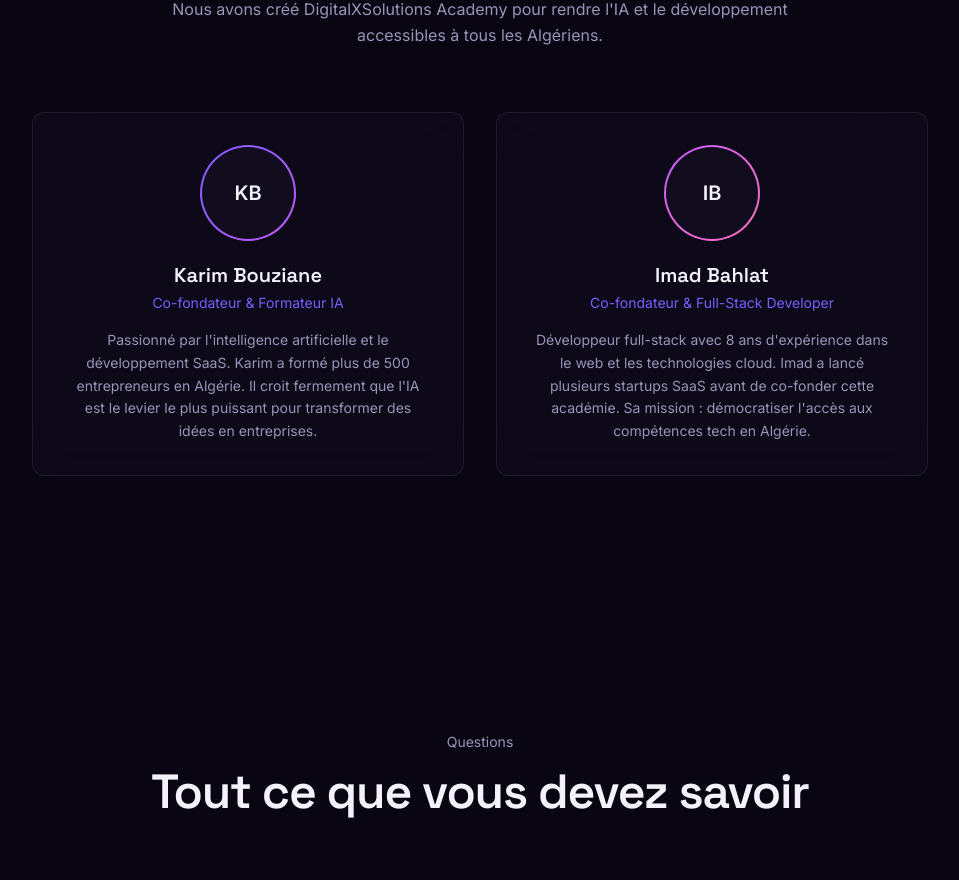
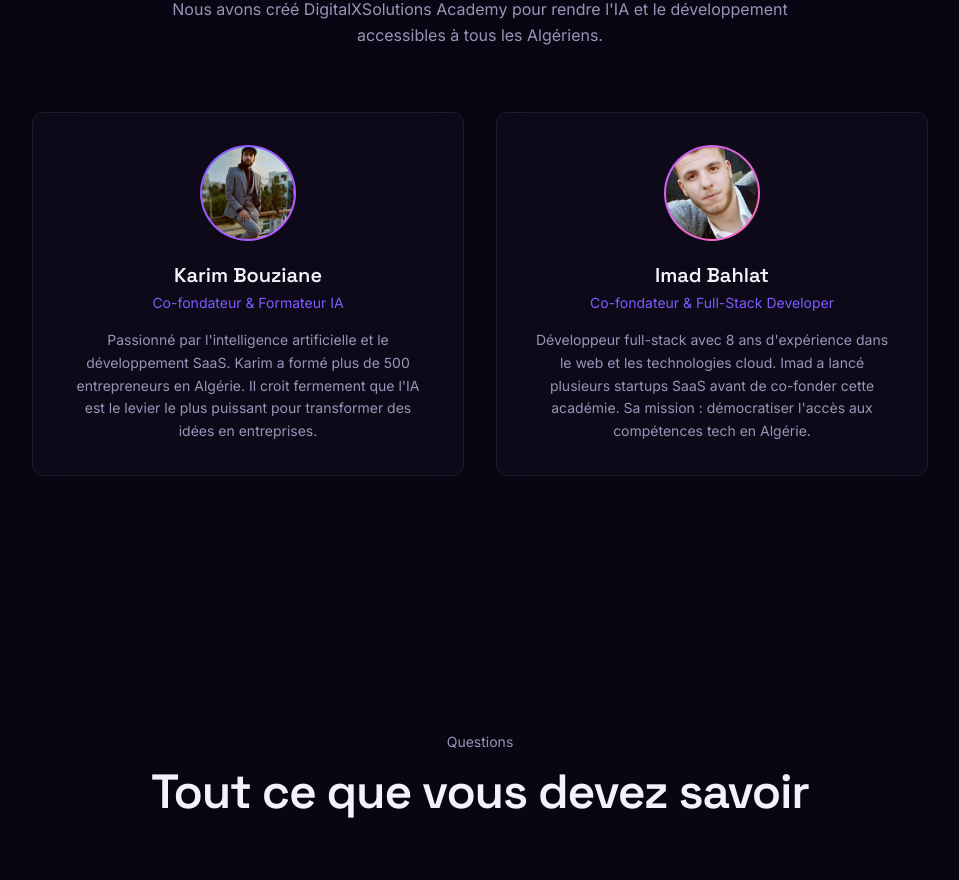
Before and after one commit to karimbzn31/DigitalX-Solutions-, a Next.js app: page / in a window 1280 px wide. Shown: the part 5932-6812 px from the top of the page, without its empty margins (160-1119 px from the left). Built offline with nearby package versions, Linux system fonts and the light colour scheme.

Commit message:
fix: rename team photos extension

```diff
--- a/src/components/landing/TeamSection.tsx
+++ b/src/components/landing/TeamSection.tsx
@@ -1,11 +1,14 @@
 "use client";
 
+import { useState } from "react";
+import Image from "next/image";
 import { motion } from "framer-motion";
 import { SectionHeader } from "@/components/shared/SectionHeader";
 
 const founders = [
   {
     name: "Karim Bouziane",
+    slug: "karim-bouziane",
     role: "Co-fondateur & Formateur IA",
     bio: "Passionné par l'intelligence artificielle et le développement SaaS. Karim a formé plus de 500 entrepreneurs en Algérie. Il croit fermement que l'IA est le levier le plus puissant pour transformer des idées en entreprises.",
     initials: "KB",
@@ -13,12 +16,36 @@ const founders = [
   },
   {
     name: "Imad Bahlat",
+    slug: "imad-bahlat",
     role: "Co-fondateur & Full-Stack Developer",
     bio: "Développeur full-stack avec 8 ans d'expérience dans le web et les technologies cloud. Imad a lancé plusieurs startups SaaS avant de co-fonder cette académie. Sa mission : démocratiser l'accès aux compétences tech en Algérie.",
     initials: "IB",
     color: "from-magenta to-rose",
   },
 ];
+
+function FounderAvatar({ person }: { person: (typeof founders)[number] }) {
+  const [error, setError] = useState(false);
+
+  if (!error) {
+    return (
+      <Image
+        src={`/images/team/${person.slug}.jpg`}
+        alt={person.name}
+        width={96}
+        height={96}
+        className="w-full h-full rounded-full object-cover"
+        onError={() => setError(true)}
+      />
+    );
+  }
+
+  return (
+    <div className="w-full h-full rounded-full bg-surface flex items-center justify-center text-xl font-bold text-star-white">
+      {person.initials}
+    </div>
+  );
+}
 
 export function TeamSection() {
   return (
@@ -41,9 +68,7 @@ export function TeamSection() {
               className="nebula-card rounded-[0.75rem] p-6 md:p-8 text-center group hover:shadow-nebula transition-all duration-300"
             >
               <div className={`w-24 h-24 mx-auto mb-5 rounded-full bg-gradient-to-br ${person.color} p-[2px]`}>
-                <div className="w-full h-full rounded-full bg-surface flex items-center justify-center text-xl font-bold text-star-white">
-                  {person.initials}
-                </div>
+                <FounderAvatar person={person} />
               </div>
               <h3 className="font-display text-xl font-semibold text-star-white mb-1">{person.name}</h3>
               <p className="text-sm text-violet mb-4">{person.role}</p>
```
Also changed, not shown: public/images/team/imad-bahlat.jpg (renamed from public/images/team/imad-bahlat.jpg.jpg), public/images/team/karim-bouziane.jpg (renamed from public/images/team/karim-bouziane.jpg.jpg).
